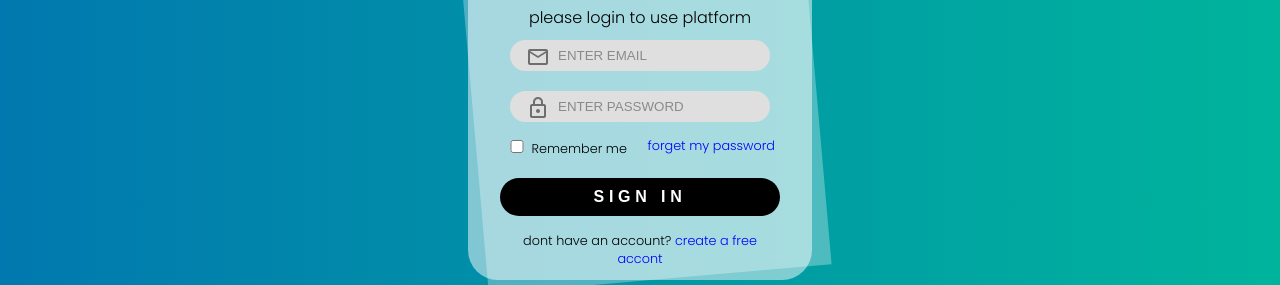
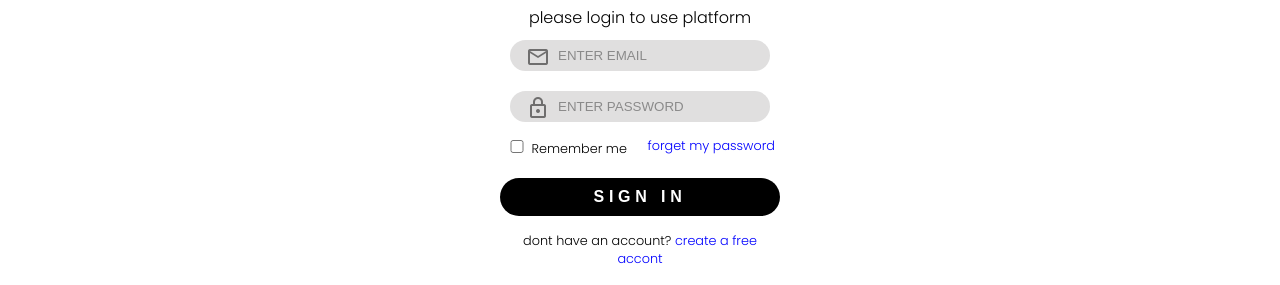
Before and after one commit to suriyaofficial/donate-blood, a plain HTML site: page index.html in a window 1280 px wide. Shown: the part 302-587 px from the top of the page. Drawn offline with nearby package versions, Linux system fonts and the light colour scheme.

Commit message:
remove bg

```diff
--- a/style.css
+++ b/style.css
@@ -9,7 +9,7 @@ body{
     flex-direction: column;
     align-items: center;
     justify-content: center;
-    background: linear-gradient(to right,#0178af , #00b49c);
+    /* background: linear-gradient(to right,#0178af , #00b49c); */
     font-family: 'Poppins', sans-serif;
 }
 
```
